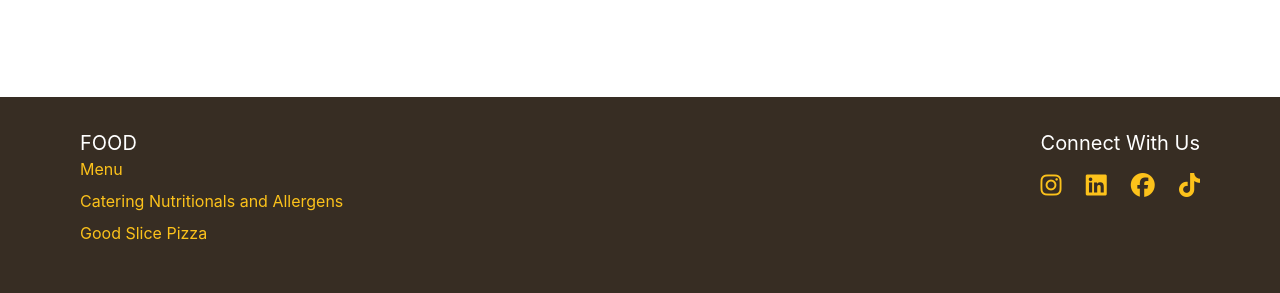
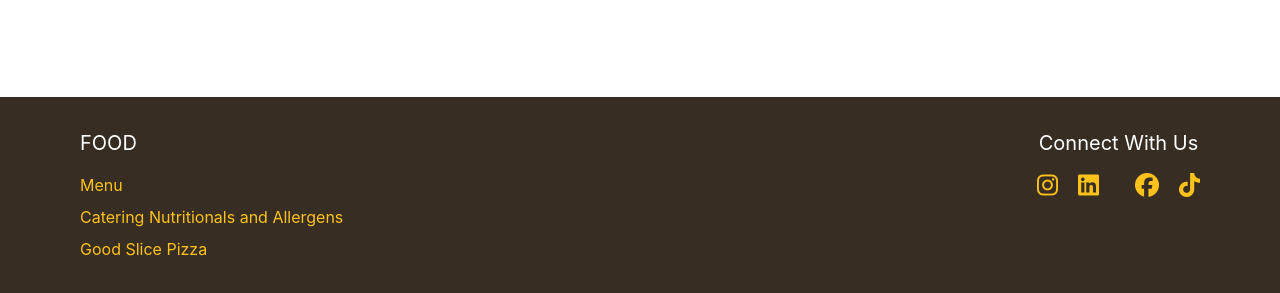
Before and after one commit to gaga-chituashvili/homework_7, a plain HTML site: page index.html in a window 1280 px wide. Shown: the part 1331-1624 px from the top of the page. Drawn offline with Linux system fonts and the light colour scheme.

Commit message:
homework_7

```diff
--- a/css/style.css
+++ b/css/style.css
@@ -197,22 +197,22 @@
     font-size: 20px;
     font-weight: 400;
     line-height: 28px;
-    vertical-align: top;
+    margin-bottom: 16px;
     color: #FFFFFF;
 }
 
-.footer_article_link:nth-child(3) {
-    margin-block: 8px;
-}
 
-
-.footer_article_link {
+.footer_li_link {
     font-family: Inter;
     font-size: 16px;
     font-weight: 400;
     line-height: 24px;
-    display: block;
     color: #FCC21B;
+}
+
+
+.footer_middle_li {
+    margin-block: 8px;
 }
 
 .footer_section_title {
@@ -225,10 +225,11 @@
     margin-bottom: 16px;
 }
 
-.footer_article2 {
-    display: flex;
-    justify-content: space-between;
+.footer_middle_icon {
+    margin-inline: 16px;
 }
+
+
 
 .footer_article2_icon {
     font-size: 24px;
--- a/index.html
+++ b/index.html
@@ -121,7 +121,7 @@
 
             <article class="section2_article">
 
-                <h2 class="section2_article_title">Discover Our Story</h2>
+                <h3 class="section2_article_title">Discover Our Story</h3>
 
                 <p class="section2_article_text">Our story starts with you. Right here. At our table. Welcome to True
                     Food Kitchen.
@@ -152,15 +152,43 @@
 
         <footer class="footer">
 
-            <article class="footer_article">
+            <section class="footer_section">
 
-                <h2 class="first_title">FOOD</h2>
+                <h4 class="first_title">FOOD</h4>
 
-                <a href="" class="footer_article_link">Menu</a>
+                <nav class="footer_nav">
 
-                <a href="" class="footer_article_link ">Catering Nutritionals and Allergens</a>
+                    <ul class="footer_ul">
 
-                <a href="" class="footer_article_link">Good Slice Pizza</a>
+                        <li class="footer_li">
+
+                            <a href="" class="footer_li_link">Menu</a>
+
+                        </li>
+                        <li class="footer_li footer_middle_li">
+
+                            <a href="" class="footer_li_link">Catering Nutritionals and Allergens</a>
+
+                        </li>
+                        <li class="footer_li">
+
+                            <a href="" class="footer_li_link">Good Slice Pizza</a>
+
+                        </li>
+
+
+
+
+
+
+                    </ul>
+
+
+
+
+
+
+                </nav>
 
 
 
@@ -168,26 +196,56 @@
 
 
 
-            </article>
+            </section>
 
 
             <section class="footer_section">
 
-                <h2 class="footer_section_title">
+                <h5 class="footer_section_title">
                     Connect With Us
-                </h2>
+                </h5>
 
-                <article class="footer_article2">
 
-                    <a href=""><i class="fa-brands fa-instagram footer_article2_icon"></i></a>
 
-                    <a href=""><i class="fa-brands fa-linkedin footer_article2_icon article2_middle"></i></a>
+                <nav class="footer_nav">
 
-                    <a href=""><i class="fa-brands fa-facebook footer_article2_icon article2_middle"></i></a>
+                    <ul class="footer_ul">
 
-                    <a href=""> <i class="fa-brands fa-tiktok footer_article2_icon"></i></a>
 
-                </article>
+
+
+
+                        <a href="" class="footer_icon_link">
+                            <i class="fa-brands fa-instagram footer_article2_icon"></i>
+                        </a>
+
+
+
+                        <a href="" class="footer_icon_link footer_middle_icon">
+                            <i class="fa-brands fa-linkedin footer_article2_icon article2_middle"></i>
+                        </a>
+
+
+
+                        <a href="" class="footer_icon_link footer_middle_icon">
+                            <i class="fa-brands fa-facebook footer_article2_icon article2_middle"></i>
+                        </a>
+
+
+                        <a href="" class="footer_icon_link">
+                            <i class="fa-brands fa-tiktok footer_article2_icon"></i>
+                        </a>
+
+
+
+
+
+                    </ul>
+
+
+                </nav>
+
+
 
 
 
```
